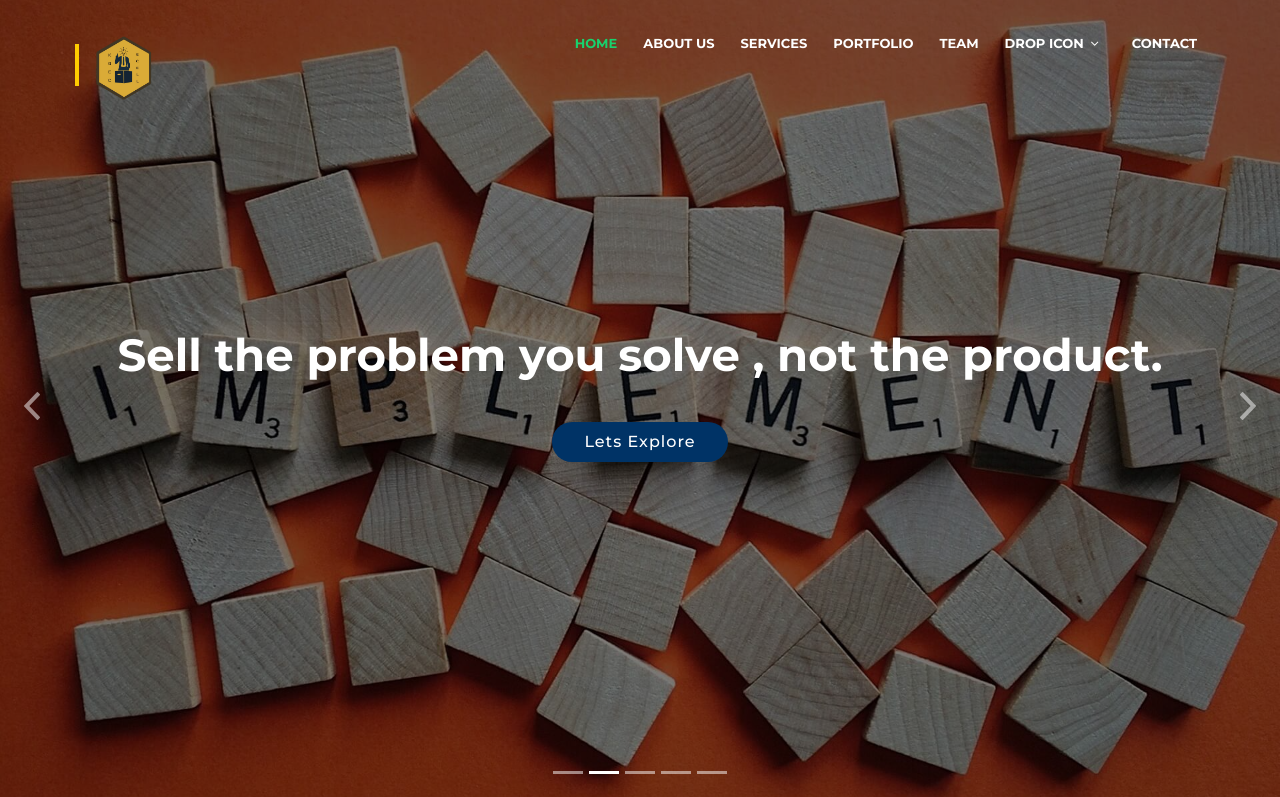
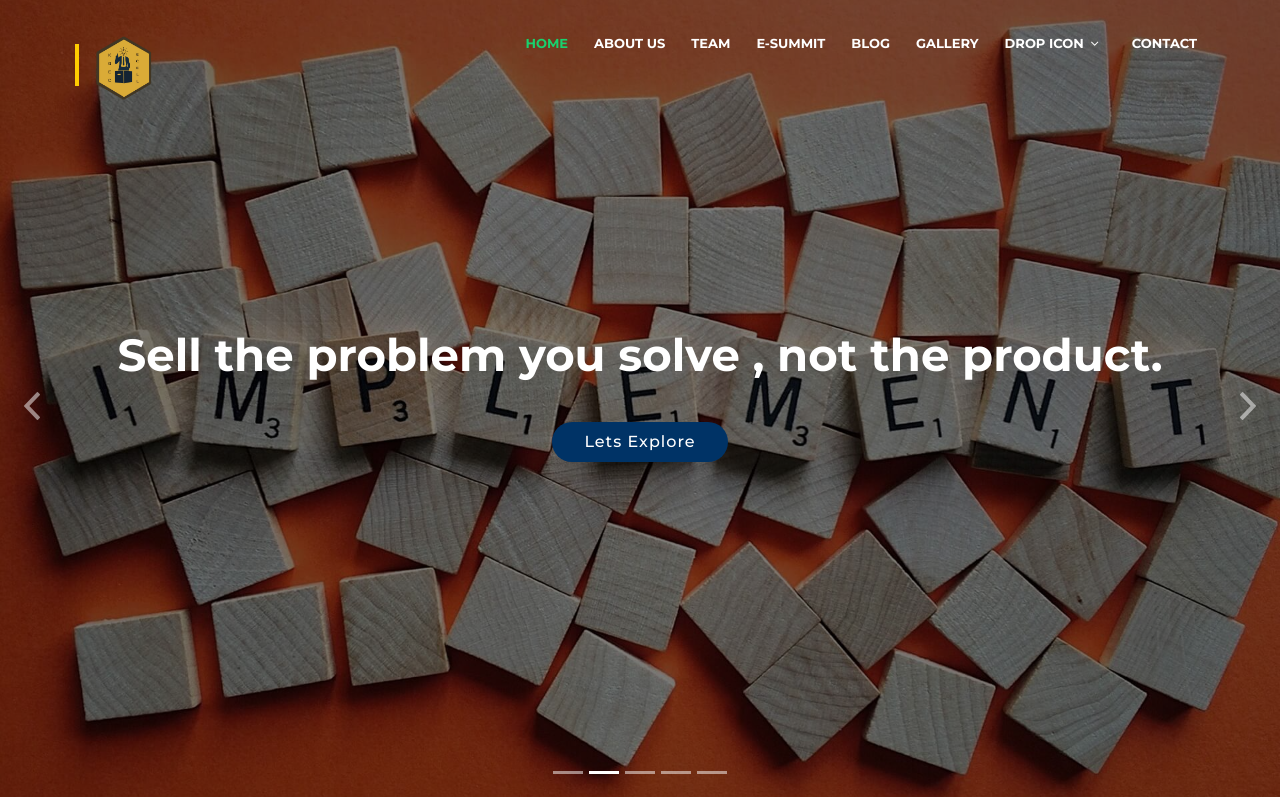
Before and after one commit to parnamondal/KGEC-ECELL-WEBSITE-2020, a plain HTML site: page index.html in a window 1280 px wide. Shown: the top 797 px of the page. Drawn offline with nearby package versions, Linux system fonts and the light colour scheme; animation ran at ten frames a second; files whose address does not match are found by name.

Commit message:
update the navigation bar
added e-summit,blog,gallery and removed services and portfolio

```diff
--- a/index.html
+++ b/index.html
@@ -8,8 +8,8 @@
   <meta content="" name="description">
 
   <!-- Favicons -->
-  <link href="images/favicon.png" rel="icon">
-  <link href="images/thumbnail_large.png" rel="thumbnail_large">
+  <link href="img/favicon.png" rel="icon">
+  <link href="img/apple-touch-icon.png" rel="apple-touch-icon">
 
   <!-- Google Fonts -->
   <link href="https://fonts.googleapis.com/css?family=Open+Sans:300,300i,400,400i,700,700i|Montserrat:300,400,500,700" rel="stylesheet">
@@ -70,9 +70,11 @@
         <ul class="nav-menu">
           <li class="menu-active"><a href="#intro">Home</a></li>
           <li><a href="#about">About Us</a></li>
-          <li><a href="#services">Services</a></li>
-          <li><a href="#portfolio">Portfolio</a></li>
           <li><a href="#team">Team</a></li>
+          <li><a href="#services">E-Summit</a></li>
+          <li><a href="#portfolio">Blog</a></li>
+           <li><a href="#portfolio">Gallery</a></li>
+
           <li class="menu-has-children"><a href="">Drop ICON</a>
             <ul>
               <li><a href="#">Drop Down 1</a></li>
```
